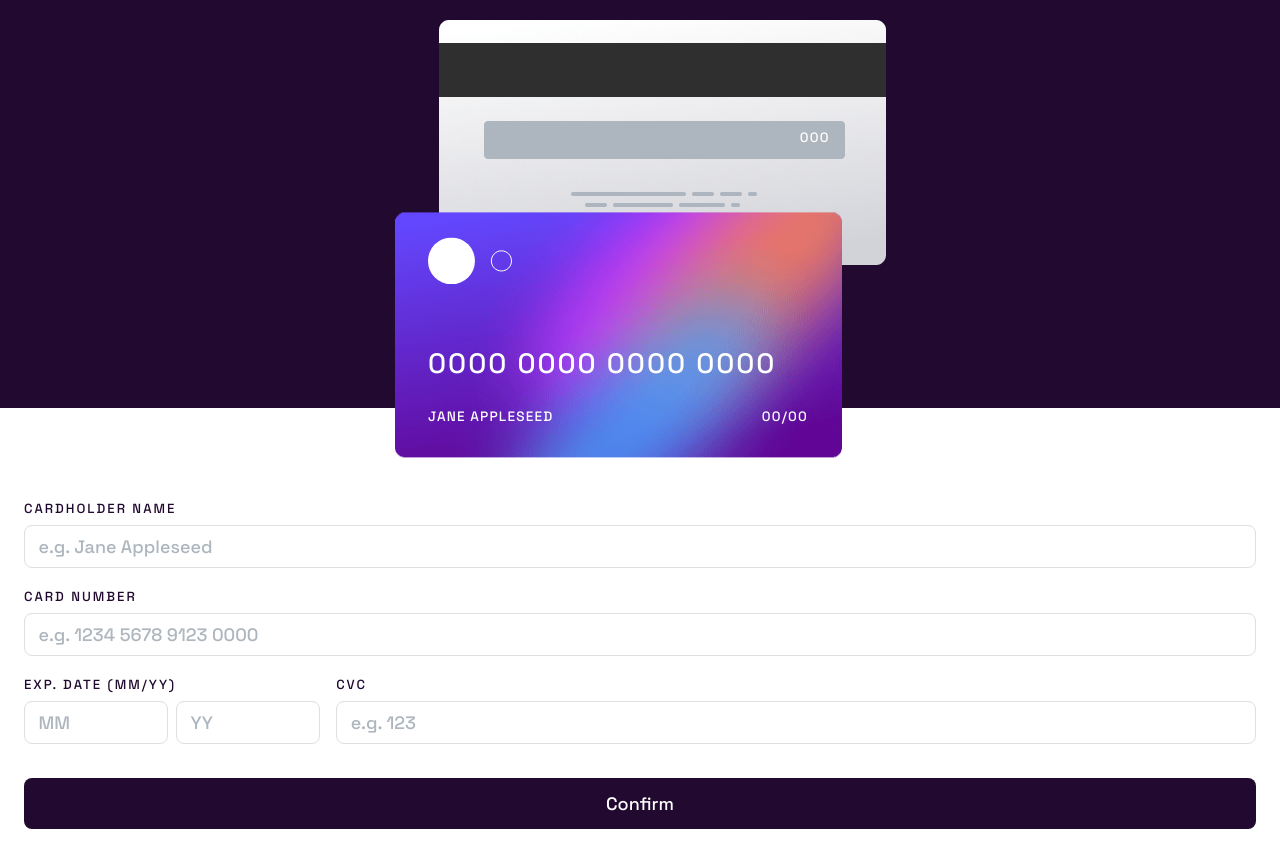
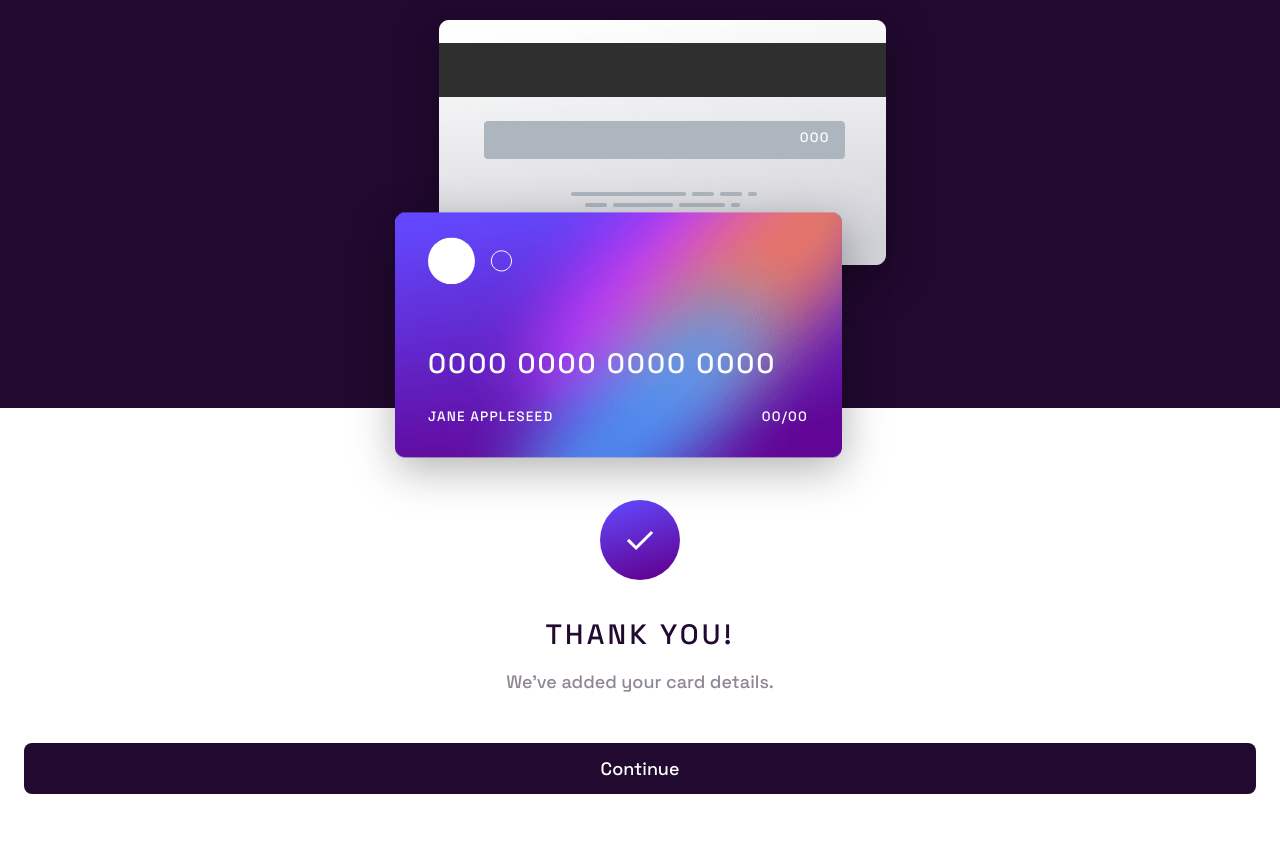
Before and after one commit to ruuen/challenge-interactive-card-details, a React (Vite) app: page / in a window 1280 px wide. After the commit the page ends 818 px from the top, so only its background shows below. Built offline with nearby package versions, Linux system fonts and the light colour scheme.

Commit message:
Style confirmation screen Add drop shadow to cards

```diff
--- a/src/App.jsx
+++ b/src/App.jsx
@@ -4,12 +4,13 @@ import CardView from "./components/CardView";
 import ConfirmationView from "./components/ConfirmationView";
 
 function App() {
+  // toggle for confirm/card form to test before I've implemented state & validation
+  const testConfirm = true;
   return (
     <main className="page-container">
       <h1 className="visually-hidden">Add New Credit Card</h1>
       <CardView />
-      <CardForm />
-      <ConfirmationView />
+      {testConfirm ? <ConfirmationView /> : <CardForm />}
     </main>
   );
 }
--- a/src/components/Button.scss
+++ b/src/components/Button.scss
@@ -1,6 +1,7 @@
 @use "../scss/variables.scss" as var;
 
 .button {
+  cursor: pointer;
   font-family: var.$font;
   font-weight: var.$font-weight;
   background: var.$clr-violet-dark;
--- a/src/components/CardView.scss
+++ b/src/components/CardView.scss
@@ -17,6 +17,7 @@
 
   position: relative;
   max-width: 77.5%;
+  filter: drop-shadow(1px 12.9px 22px rgba(0, 0, 0, 0.3));
 
   &__back {
     z-index: 10;
--- a/src/components/ConfirmationView.jsx
+++ b/src/components/ConfirmationView.jsx
@@ -11,8 +11,10 @@ function ConfirmationView() {
         className="confirmation__icon"
         aria-hidden
       />
-      <h2 className="confirmation__heading">Thank you!</h2>
-      <p className="confirmation__message">We've added your card details.</p>
+      <div className="confirmation__message-wrapper">
+        <h2 className="confirmation__heading">Thank you!</h2>
+        <p className="confirmation__message">We've added your card details.</p>
+      </div>
       <Button
         text="Continue"
         handleClick={() => {
--- a/src/components/ConfirmationView.scss
+++ b/src/components/ConfirmationView.scss
@@ -1,4 +1,31 @@
-// Temp
+@use "../scss/variables.scss" as var;
+
 .confirmation {
-  display: none;
+  display: flex;
+  flex-direction: column;
+  padding: 1em 1.5em 1.5em 1.5em;
+  gap: 2.25em;
+
+  &__message-wrapper {
+    text-align: center;
+  }
+
+  &__icon {
+    max-width: 25%;
+    margin: 0 auto;
+  }
+
+  &__heading {
+    color: var.$clr-violet-dark;
+    font-size: 1.75rem;
+    font-weight: var.$font-weight;
+    letter-spacing: 0.2rem;
+    text-transform: uppercase;
+  }
+
+  &__message {
+    color: var.$clr-grey;
+    padding: 1em 0 0 0;
+    font-size: 1.125rem;
+  }
 }
--- a/src/scss/variables.scss
+++ b/src/scss/variables.scss
@@ -1,20 +1,23 @@
 // Font Imports
 @font-face {
-    font-display: swap;
-    font-family: 'Space Grotesk';
-    font-style: normal;
-    font-weight: 500;
-    src: url('/fonts/space-grotesk-v15-latin-500.woff2') format('woff2');
-  }
+  font-display: swap;
+  font-family: "Space Grotesk";
+  font-style: normal;
+  font-weight: 500;
+  src: url("/fonts/space-grotesk-v15-latin-500.woff2") format("woff2");
+}
 
 // Colours
 $clr-white: rgba(255, 255, 255, 1);
 $clr-grey-light: rgba(223, 222, 224, 1);
-$clr-grey: rgba(173, 181, 190, 1);
+$clr-grey: rgba(143, 134, 148, 1);
 $clr-grey-dark: rgba(47, 47, 47, 1);
 $clr-violet-dark: rgba(33, 9, 47, 1);
 $clr-red: rgba(255, 80, 80, 1);
-$gradient-purple: linear-gradient(rgba(99, 72, 254, 1) 0%, rgba(97, 5, 149, 1) 100%);
+$gradient-purple: linear-gradient(
+  rgba(99, 72, 254, 1) 0%,
+  rgba(97, 5, 149, 1) 100%
+);
 
 // Fonts
 $font: "Space Grotesk", sans-serif;
```
